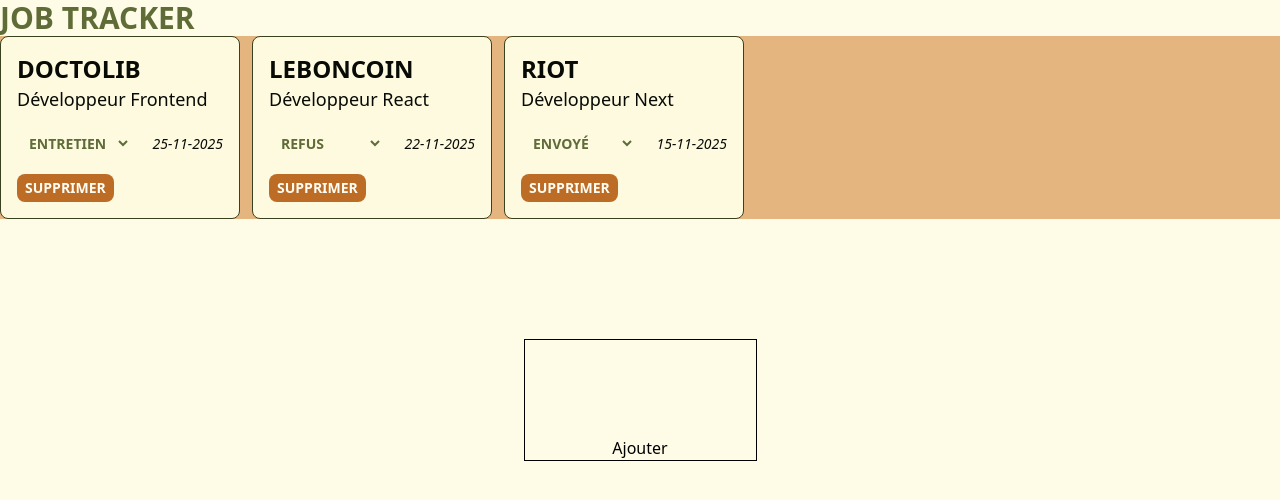
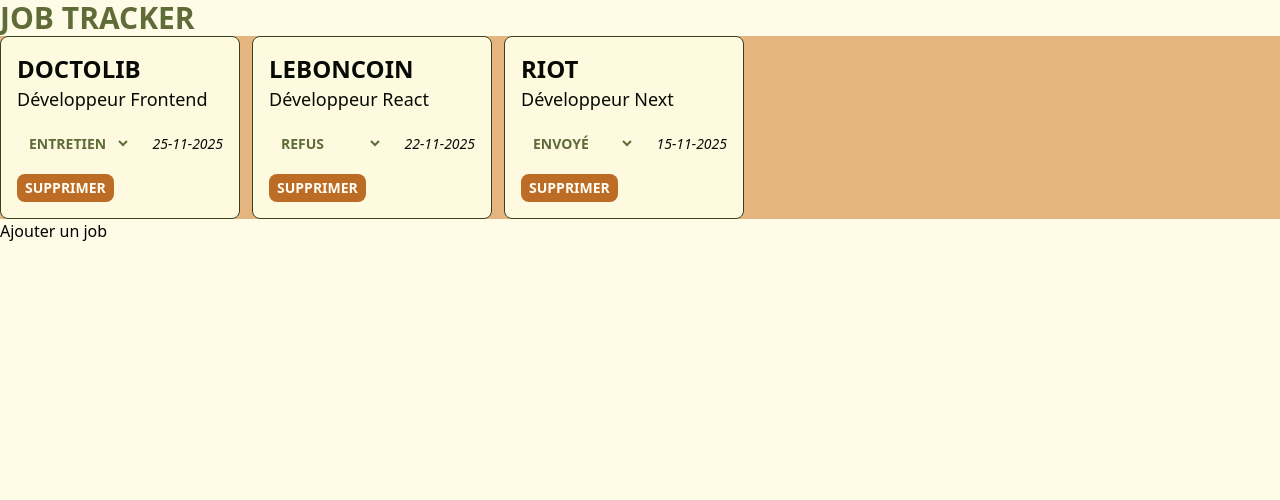
Before and after one commit to fab-devtag/job-tracker, a Next.js app: page / in a window 1280 px wide. Shown: the top 500 px of the page. Built offline with nearby package versions, Linux system fonts and the light colour scheme.

Commit message:
Reprise à 0 clean du projet

```diff
--- a/app/components/AddJobOfferForm.tsx
+++ b/app/components/AddJobOfferForm.tsx
@@ -5,6 +5,7 @@
 
 interface AddJobOfferProps {
   addJobOffer: (jobOffer: JobOffer) => void;
+  closeModal: () => void;
 }
 
 interface AddJobFormState {
@@ -12,20 +13,21 @@
   poste: string;
   status: string;
   date: string;
-  errors: string;
 }
 
 type AddJobFormAction =
   | { type: "SET_FIELDS"; field: keyof AddJobFormState; value: string }
   | { type: "RESET" };
 
-export const AddJobOfferForm = ({ addJobOffer }: AddJobOfferProps) => {
+export const AddJobOfferForm = ({
+  addJobOffer,
+  closeModal,
+}: AddJobOfferProps) => {
   const initialAddJobForm = {
     entreprise: "",
     poste: "",
-    status: "",
+    status: "Envoyé",
     date: "",
-    errors: "",
   };
 
   const addJobReducer = (state: AddJobFormState, action: AddJobFormAction) => {
@@ -42,19 +44,19 @@
 
   const handleAddJob = (e: ChangeEvent<HTMLFormElement>) => {
     e.preventDefault();
-    if (!state.entreprise) {
-      //dispatch seterror
-      return;
-    }
     addJobOffer({ id: Date.now(), ...state });
+    closeModal();
     dispatch({ type: "RESET" });
   };
 
   return (
     <div className="absolute flex items-center justify-center inset-0">
       <div className="bg-bgPrimary text-textPrimary ">
+        <button onClick={closeModal}>Close</button>
         <form className="flex flex-col border" onSubmit={handleAddJob}>
+          <label>Entreprise</label>
           <input
+            required
             type="text"
             value={state.entreprise}
             onChange={(e) =>
@@ -65,7 +67,9 @@
               })
             }
           />
+          <label>Poste</label>
           <input
+            required
             type="text"
             value={state.poste}
             onChange={(e) =>
@@ -76,9 +80,9 @@
               })
             }
           />
-          <input
-            type="text"
-            value={state.status}
+          <label>Status</label>
+          <select
+            defaultValue={state.status}
             onChange={(e) =>
               dispatch({
                 type: "SET_FIELDS",
@@ -86,9 +90,15 @@
                 value: e.target.value,
               })
             }
-          />
+          >
+            <option value="Envoyé">Envoyé</option>
+            <option value="Entretien">Entretien</option>
+            <option value="Refus">Refus</option>
+          </select>
+          <label>Date</label>
           <input
-            type="text"
+            required
+            type="date"
             value={state.date}
             onChange={(e) =>
               dispatch({
--- /dev/null
+++ b/app/hooks/useLocalStorage.ts
@@ -0,0 +1,24 @@
+import { useEffect, useState } from "react";
+
+export const useLocalStorage = <T>(key: string, initialValue: T) => {
+  const [value, setValue] = useState(initialValue);
+  console.log(initialValue);
+
+  useEffect(() => {
+    if (localStorage.getItem(key)) {
+      let storage = localStorage.getItem(key);
+      if (storage) {
+        setValue(JSON.parse(storage));
+      }
+    } else {
+      localStorage.setItem(key, JSON.stringify(initialValue));
+    }
+  }, [key]);
+
+  const saveValue = (data: T) => {
+    localStorage.setItem(key, JSON.stringify(data));
+    setValue(data);
+  };
+  console.log(value);
+  return { value, saveValue };
+};
--- a/app/page.tsx
+++ b/app/page.tsx
@@ -1,9 +1,12 @@
 "use client";
+
+//
 
 import { JobOffer } from "./lib/types";
 import { JobOfferCard } from "./components/JobOfferCard";
-import { useCallback, useState } from "react";
+import { useCallback, useEffect, useState } from "react";
 import { AddJobOfferForm } from "./components/AddJobOfferForm";
+import { useLocalStorage } from "./hooks/useLocalStorage";
 
 export default function Home() {
   const mockJobsOffer: JobOffer[] = [
@@ -30,12 +33,23 @@
     },
   ];
 
-  const [jobsOffer, setJobsOffer] = useState<JobOffer[]>(mockJobsOffer);
+  const { value, saveValue } = useLocalStorage<JobOffer[]>(
+    "jobsOffer",
+    mockJobsOffer,
+  );
+  const [jobsOffer, setJobsOffer] = useState<JobOffer[]>([]);
+  const [showAddJobModal, setShowAddJobModal] = useState(false);
+
+  useEffect(() => {
+    setJobsOffer(value);
+  }, [value]);
 
   const removeJobOffer = useCallback((jobOfferId: number) => {
-    setJobsOffer((prev) =>
-      prev.filter((jobOffer) => jobOffer.id !== jobOfferId)
-    );
+    setJobsOffer((prev) => {
+      const newValue = prev.filter((jobOffer) => jobOffer.id !== jobOfferId);
+      saveValue(newValue);
+      return newValue;
+    });
   }, []);
 
   const changeJobOfferStatus = useCallback(
@@ -44,15 +58,19 @@
         prev.map((jobsOffer) =>
           jobsOffer.id === jobOfferId
             ? { ...jobsOffer, status: status }
-            : jobsOffer
-        )
+            : jobsOffer,
+        ),
       );
     },
-    []
+    [],
   );
 
   const addJobOffer = useCallback((jobOffer: JobOffer) => {
-    setJobsOffer((prev) => [...prev, jobOffer]);
+    setJobsOffer((prev) => {
+      const newValue = [...prev, jobOffer];
+      saveValue(newValue);
+      return newValue;
+    });
   }, []);
 
   return (
@@ -68,7 +86,13 @@
           />
         ))}
       </div>
-      <AddJobOfferForm addJobOffer={addJobOffer} />
+      {showAddJobModal && (
+        <AddJobOfferForm
+          addJobOffer={addJobOffer}
+          closeModal={() => setShowAddJobModal(false)}
+        />
+      )}
+      <button onClick={() => setShowAddJobModal(true)}>Ajouter un job</button>
     </div>
   );
 }
```
Also changed, not shown: 2 other files (tests, documents, lock files or other folders).
